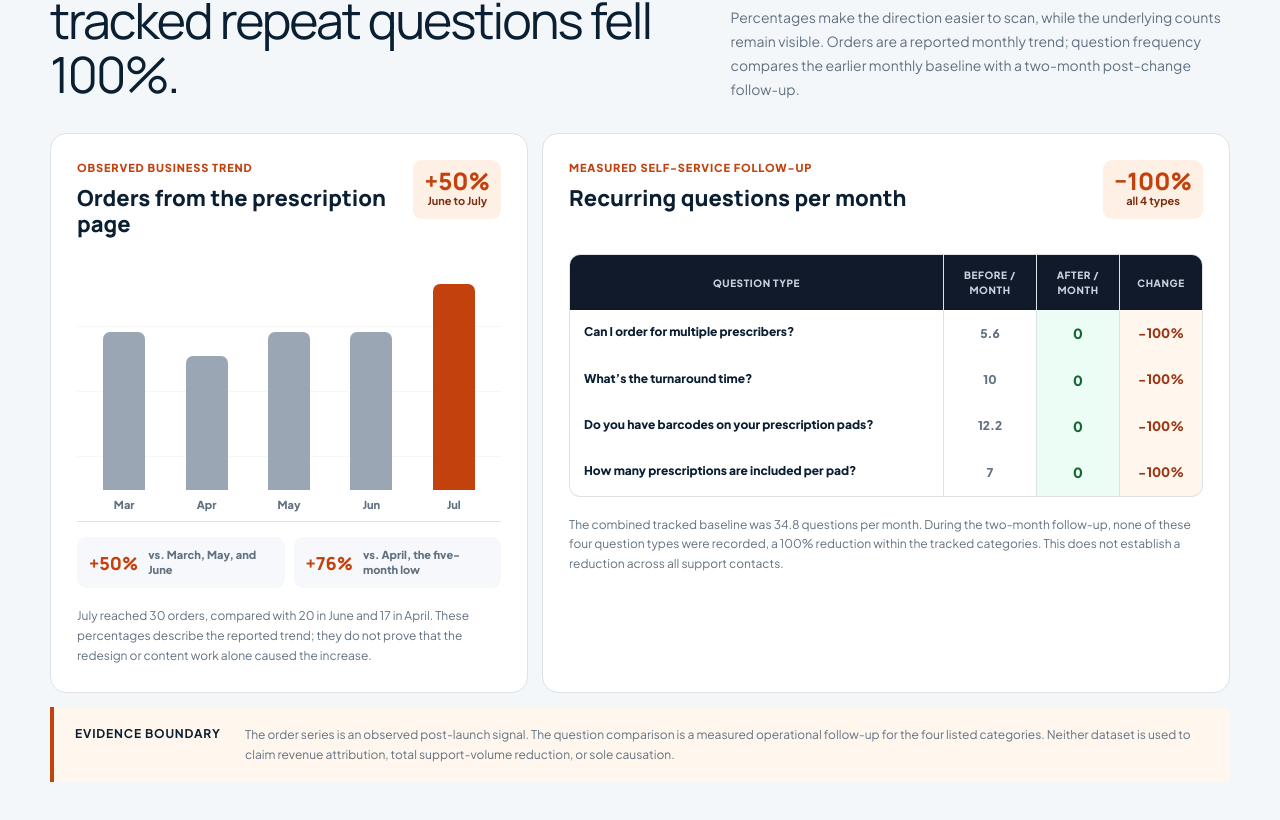
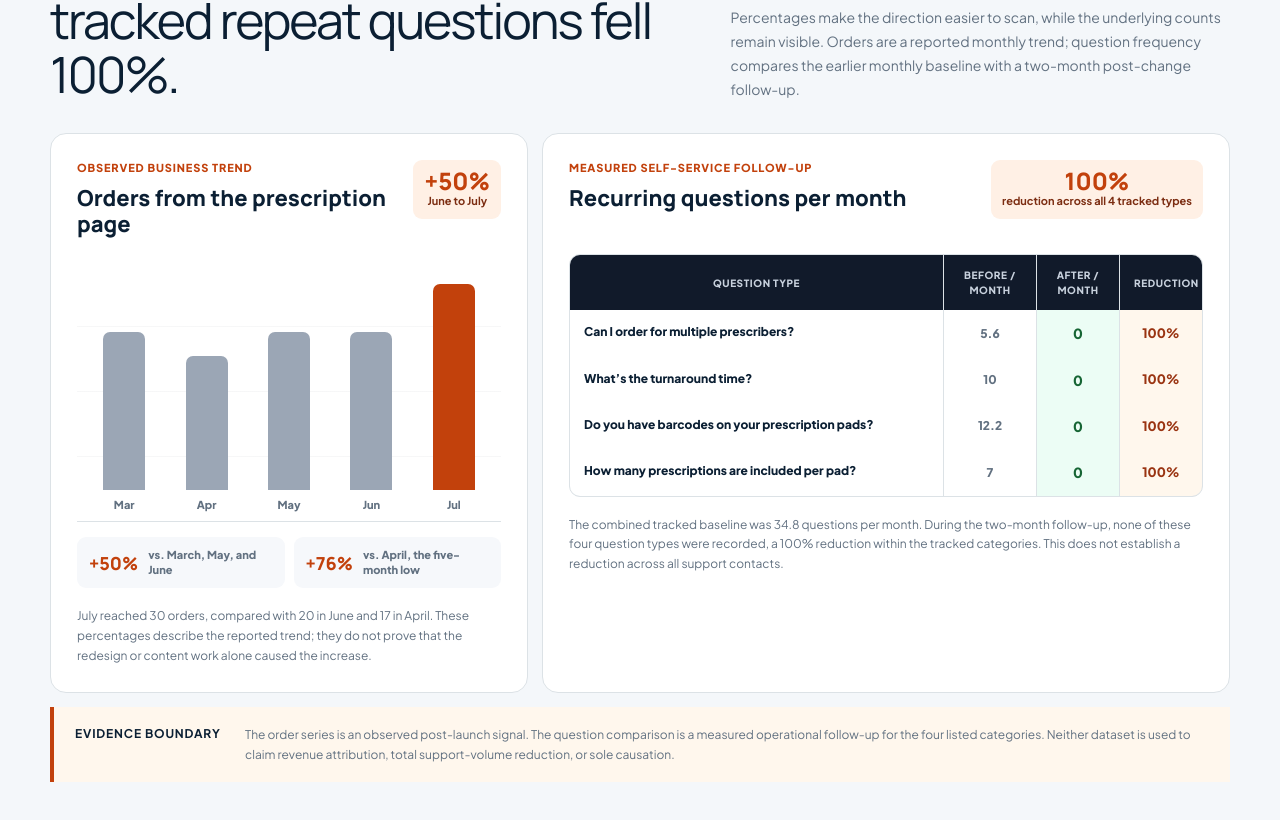
Before and after one commit to andrewjaebok/digital-operations-portfolio, a Next.js app: page /projects/prescription-pad-ordering-portal in a window 1280 px wide. Shown: the part 10401-11221 px from the top of the page. Built offline with nearby package versions, Linux system fonts and the light colour scheme.

Commit message:
Lead project evidence with executive outcomes

```diff
--- a/app/components/RxOperationalResults.tsx
+++ b/app/components/RxOperationalResults.tsx
@@ -7,10 +7,10 @@ const monthlyOrders = [
 ];
 
 const recurringQuestions = [
-  { question: "Can I order for multiple prescribers?", before: "5.6", after: "0", change: "−100%" },
-  { question: "What’s the turnaround time?", before: "10", after: "0", change: "−100%" },
-  { question: "Do you have barcodes on your prescription pads?", before: "12.2", after: "0", change: "−100%" },
-  { question: "How many prescriptions are included per pad?", before: "7", after: "0", change: "−100%" },
+  { question: "Can I order for multiple prescribers?", before: "5.6", after: "0", change: "100%" },
+  { question: "What’s the turnaround time?", before: "10", after: "0", change: "100%" },
+  { question: "Do you have barcodes on your prescription pads?", before: "12.2", after: "0", change: "100%" },
+  { question: "How many prescriptions are included per pad?", before: "7", after: "0", change: "100%" },
 ];
 
 export default function RxOperationalResults() {
@@ -61,14 +61,14 @@ export default function RxOperationalResults() {
               <span>Measured self-service follow-up</span>
               <h3 id="rx-question-title">Recurring questions per month</h3>
             </div>
-            <strong><b>−100%</b> all 4 types</strong>
+            <strong><b>100%</b> reduction across all 4 tracked types</strong>
           </div>
           <div className="rx-question-table" role="table" aria-label="Recurring customer questions before and after the content changes">
             <div className="rx-question-row rx-question-header" role="row">
               <span role="columnheader">Question type</span>
               <span role="columnheader">Before / month</span>
               <span role="columnheader">After / month</span>
-              <span role="columnheader">Change</span>
+              <span role="columnheader">Reduction</span>
             </div>
             {recurringQuestions.map(({ question, before, after, change }) => (
               <div className="rx-question-row" role="row" key={question}>
```
